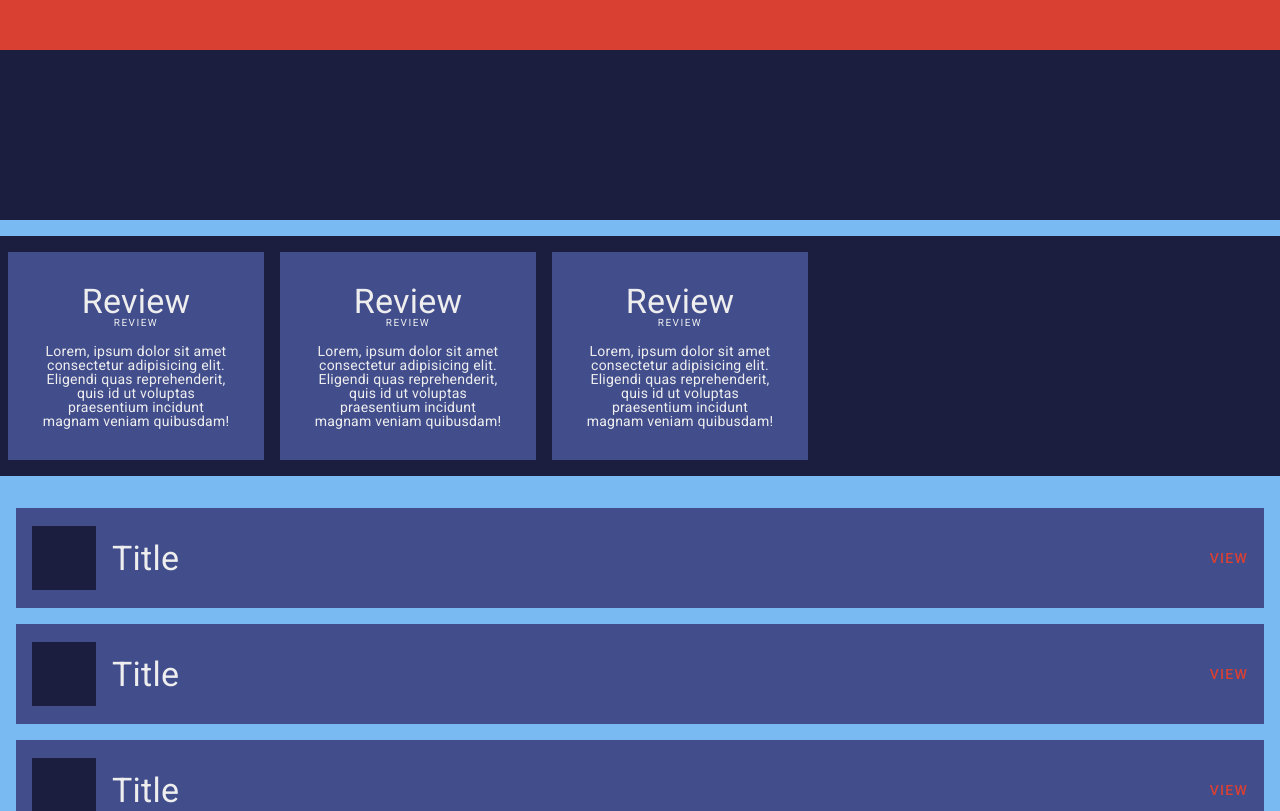
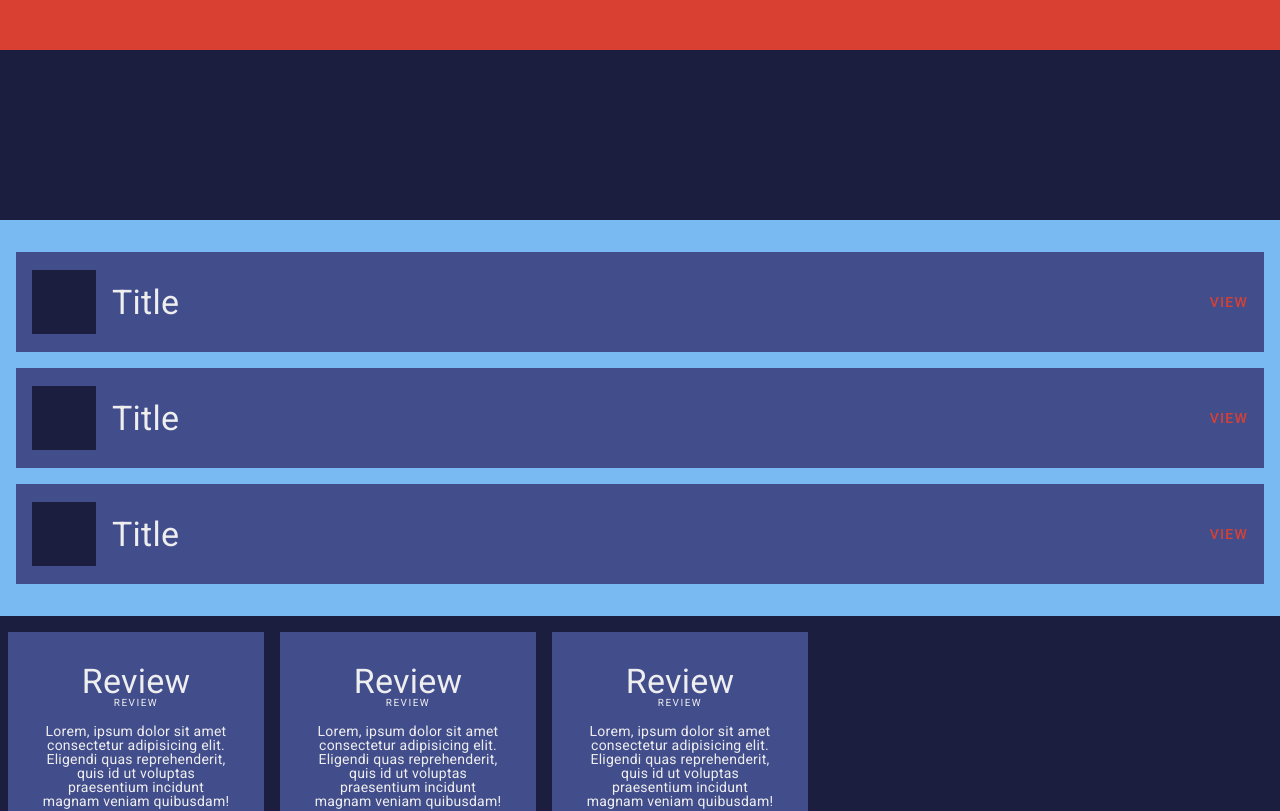
Before and after one commit to BenLirio/healthy-smile-mobile-wire, a React (Create React App) app: page / in a window 1280 px wide. Shown: the top 811 px of the page. Built offline with nearby package versions, Linux system fonts and the light colour scheme.

Commit message:
Move around Body sections

```diff
--- a/src/containers/Body/Body.js
+++ b/src/containers/Body/Body.js
@@ -12,16 +12,16 @@ export default function Body() {
   return (
     <div className={classes.Body}>
       <Post>
+        <Section>
+          <Feature />
+          <Feature />
+          <Feature />
+        </Section>
         <ReviewHolder>
           <Review />
           <Review />
           <Review />
         </ReviewHolder>
-        <Section>
-          <Feature />
-          <Feature />
-          <Feature />
-        </Section>
         <Cta></Cta>
         <Card />
         <Section></Section>
```
